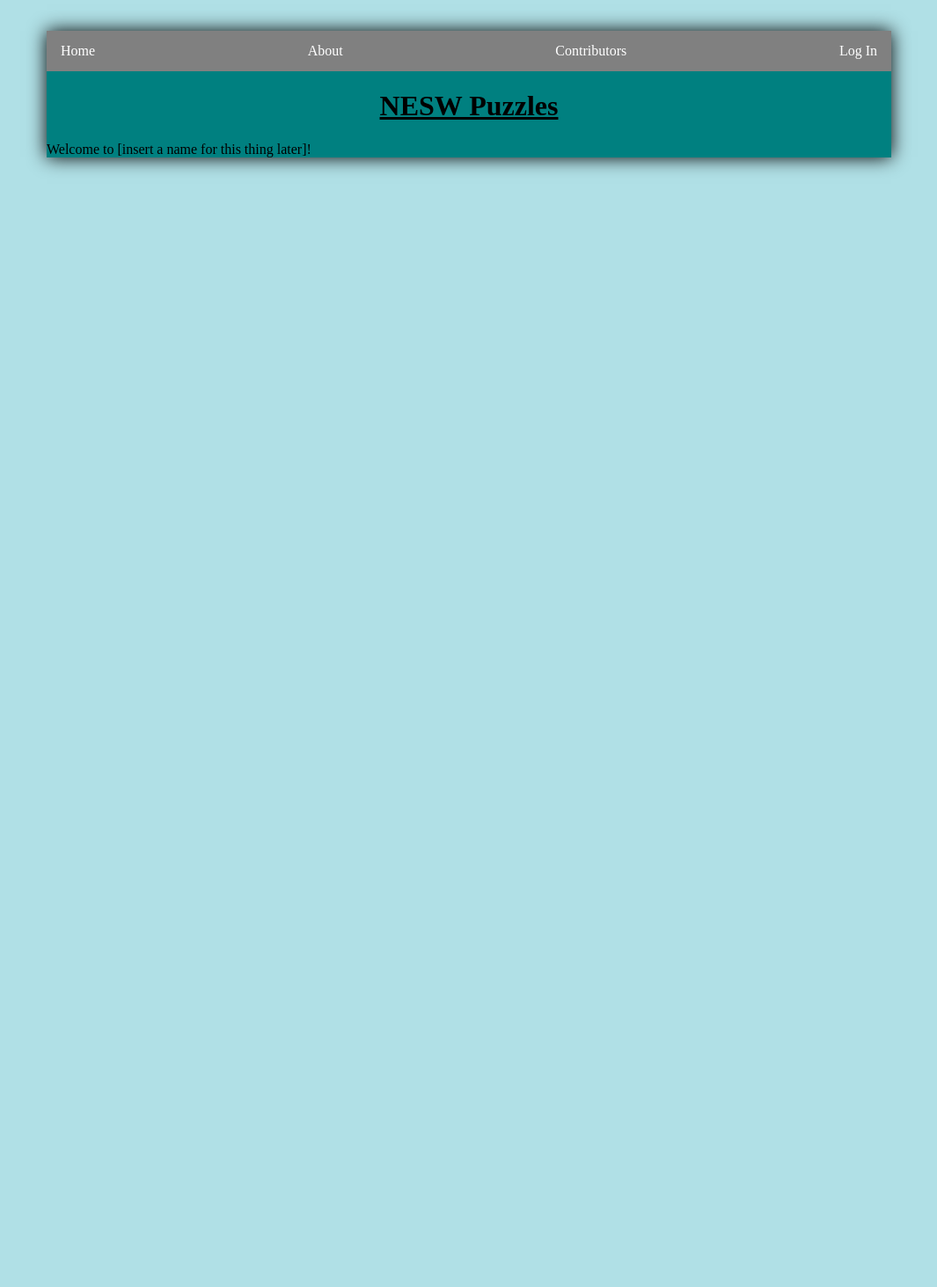
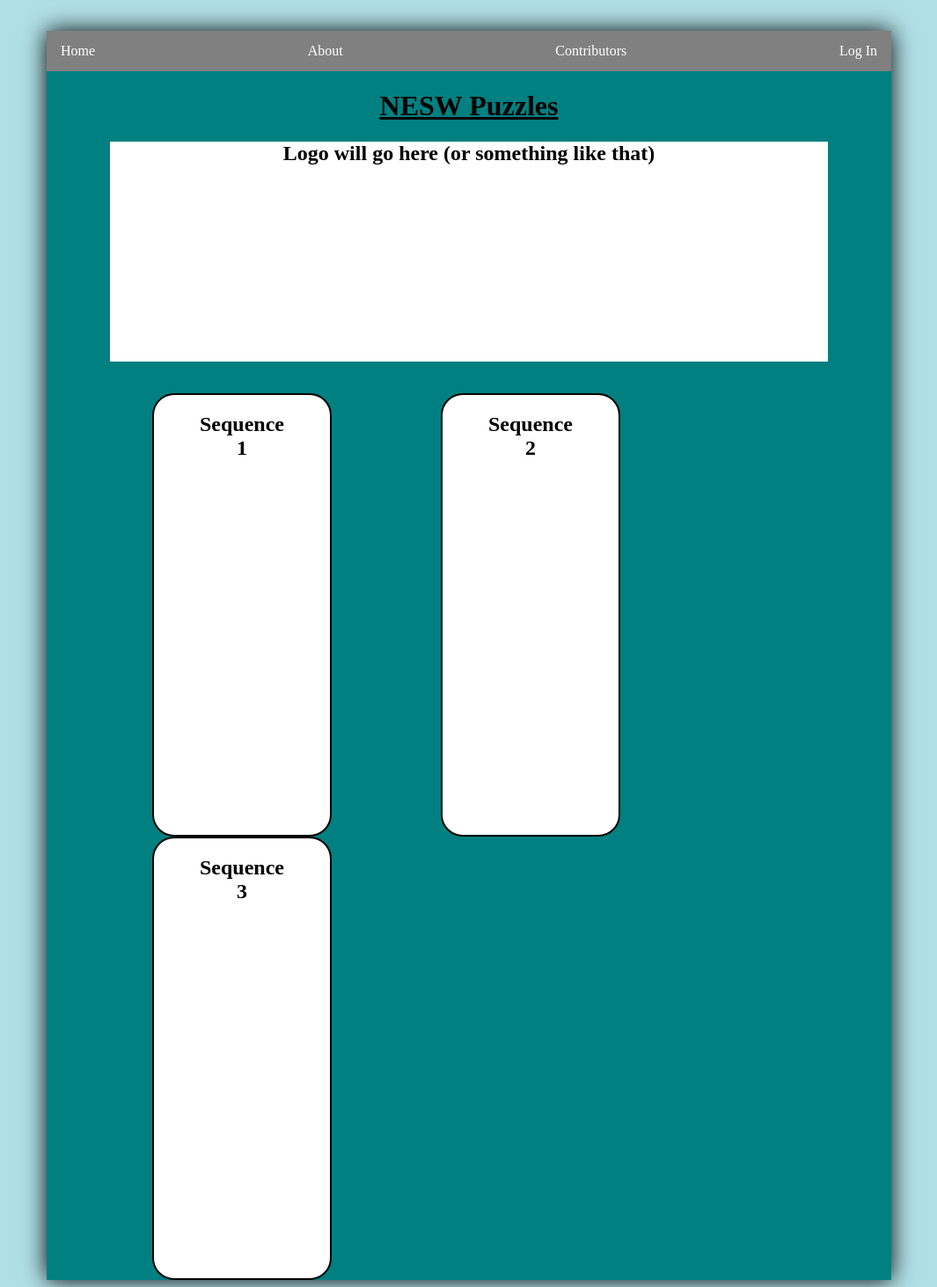
Before and after one commit to happyinfrance10/legendary-octo-giggle, a Python web app: template templates/home.html in a window 1280 px wide. Shown: the whole page at 88% size, without its empty margins (107-1172 px from the left). Before the commit the page ends 196 px from the top, so only its background shows below. Run offline with Jinja, Linux system fonts and the light colour scheme; the template is opened without the code that fills it, so the values that code supplies are empty.

Commit message:
stan: some home stuff

```diff
--- /dev/null
+++ b/javascript/home.js
@@ -0,0 +1,11 @@
+let box = document.querySelector("#sequence1");
+
+  console.log(box);
+  box.addEventListener("mouseenter", e=> {
+    console.log('mousenter', e);
+    box.classList.add("spin");
+  });
+
+  box.addEventListener("mouseleave", e=> {
+    box.classList.remove("spin");
+  });
--- a/stylesheets/levelStyle.css
+++ b/stylesheets/levelStyle.css
@@ -1,6 +1,5 @@
 body {
     background: powderblue;
-    margin-top: 35px;
     margin-left: 40px;
     margin-right: 40px;
 }
--- a/stylesheets/style.css
+++ b/stylesheets/style.css
@@ -36,10 +36,33 @@ body {
   background-color: teal;
   width: 80%;
   margin: auto;
-  box-shadow: 0px 0px 20px black;
+  box-shadow: 0px 0px 25px black;
 }
 
 #title {
   text-align: center;
   text-decoration: underline;
 }
+
+#logo {
+  margin: auto;
+  text-align: center;
+  background-color: white;
+  height: 250px;
+  width: 85%;
+}
+
+.sequence {
+  text-align: center;
+  background-color: white;
+  border: 2px solid black;
+  width: 200px;
+  height: 500px;
+  margin-left: 120px;
+  border-radius: 25px;
+  display:inline-block;
+}
+
+.spin {
+  transform: rotateZ(720deg);
+}
--- a/templates/home.html
+++ b/templates/home.html
@@ -1,5 +1,5 @@
 <!DOCTYPE html>
-<html>
+
 <div id="main">
   <head>
     <title>NESW Puzzles (working title)</title>
@@ -7,9 +7,6 @@
   </head>
 
   <body>
-
-
-
 <!-- Navigation bar -->
     <ul>
       <li><a href="#home">Home</a></li>
@@ -34,14 +31,24 @@
     <div id="title">
       <h1>NESW Puzzles</h1>
     </div>
-      <p>Welcome to [insert a name for this thing later]!</p>
+    <div id="logo">
+      <h2>Logo will go here (or something like that)</h2>
+    </div>
+
+    <br><br>
+
+  <!-- Sequence options -->
+    <div id="sequence1" class="sequence">
+      <h2>Sequence <br> 1</h2>
+    </div>
+    <div id="sequence2" class="sequence">
+      <h2>Sequence <br> 2</h2>
+    </div>
+    <div id="sequence3" class="sequence">
+      <h2>Sequence <br> 3</h2>
+    </div>
 
   </body>
 
-
-
-
-
-
 </div>
-</html>
+    <script src="javascript/home.js"></script>
```
